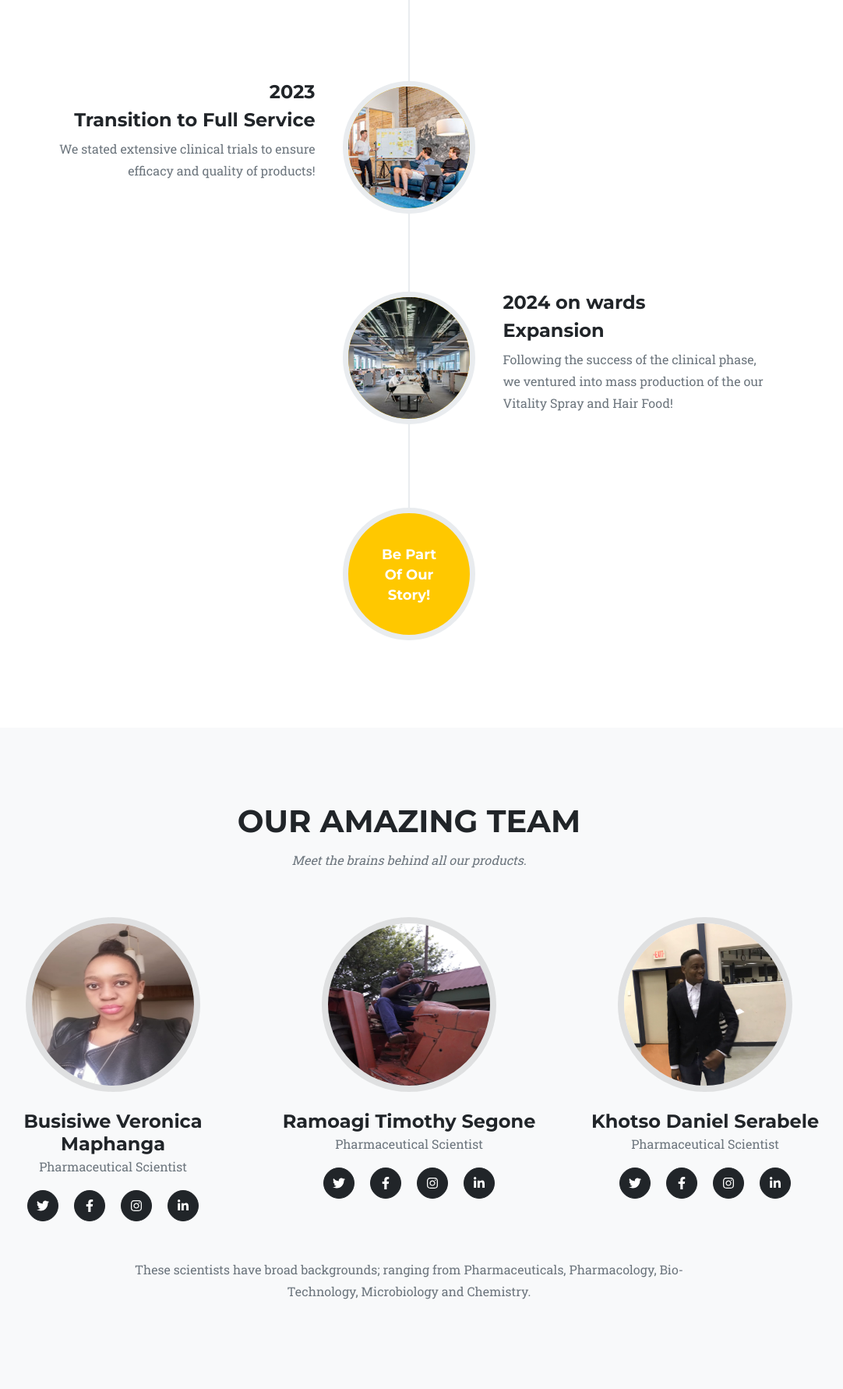
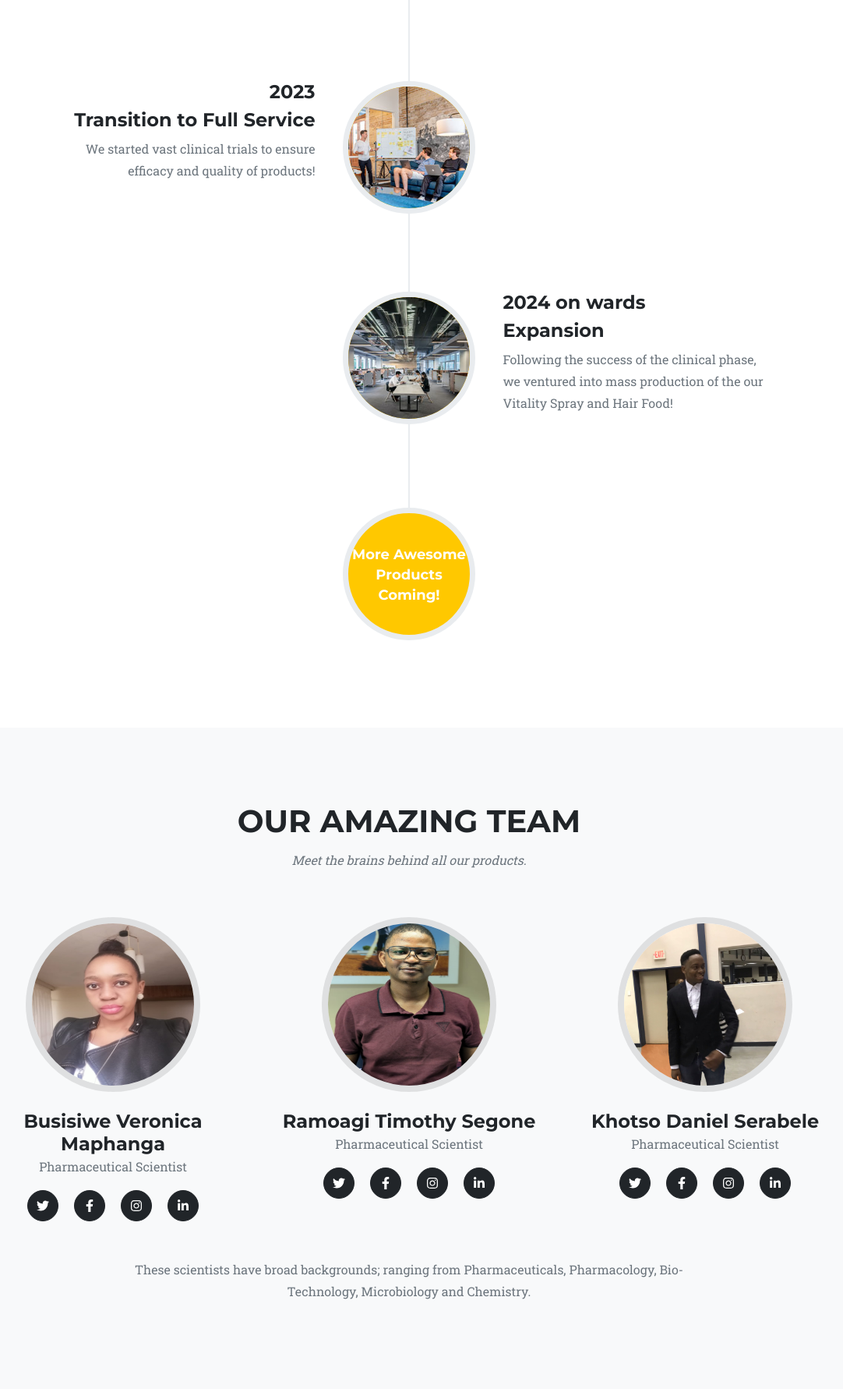
Before and after one commit to Kizzo-glitch/greenmarvel_store, a Django app: page / in a window 1280 px wide. Shown: the part 2995-4776 px from the top of the page at 78% size, without its empty margins (115-1197 px from the left). Run offline with Django 5.2, Linux system fonts and the light colour scheme; some libraries are stand-ins or nearby versions.

Commit message:
add final touches

```diff
--- a/greenmarv/forms.py
+++ b/greenmarv/forms.py
@@ -76,7 +76,7 @@ class UpdateUserForm(UserChangeForm):
 
 class UserInfoForm(forms.ModelForm):
 	phone = forms.CharField(label="", widget=forms.TextInput(attrs={'class':'form-control', 'placeholder':'Phone'}), required=False)
-	address1 = forms.CharField(label="", widget=forms.TextInput(attrs={'class':'form-control', 'placeholder':'Address 1'}), required=False)
+	address1 = forms.CharField(label="", widget=forms.TextInput(attrs={'class':'form-control', 'placeholder':'Street Name'}), required=False)
 	apartment = forms.CharField(label="", widget=forms.TextInput(attrs={'class':'form-control', 'placeholder':'Apartment'}), required=False)
 	city = forms.CharField(label="", widget=forms.TextInput(attrs={'class':'form-control', 'placeholder':'City'}), required=False)
 	province = forms.CharField(label="", widget=forms.TextInput(attrs={'class':'form-control', 'placeholder':'Province'}), required=False)
--- a/greenmarv/templates/landing.html
+++ b/greenmarv/templates/landing.html
@@ -274,7 +274,7 @@
                                 <h4>2023</h4>
                                 <h4 class="subheading">Transition to Full Service</h4>
                             </div>
-                            <div class="timeline-body"><p class="text-muted">We stated extensive clinical trials to ensure efficacy and quality of products!</p></div>
+                            <div class="timeline-body"><p class="text-muted">We started vast clinical trials to ensure efficacy and quality of products!</p></div>
                         </div>
                     </li>
                     <li class="timeline-inverted">
@@ -290,11 +290,11 @@
                     <li class="timeline-inverted">
                         <div class="timeline-image">
                             <h4>
-                                Be Part
+                                More Awesome
                                 <br />
-                                Of Our
+                                Products
                                 <br />
-                                Story!
+                                Coming!
                             </h4>
                         </div>
                     </li>
@@ -322,7 +322,7 @@
                     </div>
                     <div class="col-lg-4">
                         <div class="team-member">
-                            <img class="mx-auto rounded-circle" src="{% static 'landing/assets/tim.jpeg' %}" alt="..." />
+                            <img class="mx-auto rounded-circle" src="{% static 'landing/assets/tim3.jpeg' %}" alt="..." />
                             <h4>Ramoagi Timothy Segone</h4>
                             <p class="text-muted">Pharmaceutical Scientist</p>
                             <a class="btn btn-dark btn-social mx-2" href="#!"><i class="fab fa-twitter"></i></a>
--- a/greenmarv/views.py
+++ b/greenmarv/views.py
@@ -134,9 +134,15 @@ def login_user(request):
 			login(request, user)
 
 			# Do some shopping cart stuff
-			current_user = Profile.objects.get(user__id=request.user.id)
+			#current_user = Profile.objects.get(user__id=request.user.id)
+
+
+			# Ensure the Profile exists for the user
+			profile, created = Profile.objects.get_or_create(user=user)
+
+
 			# Get their saved cart from database
-			saved_cart = current_user.old_cart
+			saved_cart = profile.old_cart
 			# Convert database string to python dictionary
 			if saved_cart:
 				# Convert to dictionary using JSON
--- a/payment/templates/payment/not_shipped_dash.html
+++ b/payment/templates/payment/not_shipped_dash.html
@@ -60,6 +60,7 @@
                             <tr>
                               <th scope="col">Order</th>
                               <th scope="col">Price</th>
+                              <th scope="col">Customer Name</th>
                               <th scope="col">Customer Email</th>
                               <th scope="col">Date Ordered</th>
                               <th scope="col">Shipped</th>
@@ -71,6 +72,7 @@
                               <td><a href="{% url 'orders' item.id %}">{{ item.id }}</a></td>
                               <td>R{{ item.amount_paid }}</td>
                               <td>{{ item.email }}</td>
+                              <td>{{ item.full_name }}</td>
                               <td>{{ item.date_ordered }}</td>
                               <td>
                                <form method="POST">
--- a/payment/templates/payment/payment_success.html
+++ b/payment/templates/payment/payment_success.html
@@ -95,7 +95,6 @@
     <br/><br>
     <br/><br>
 
-
         <!-- Footer-->
         <footer class="py-5 bg-dark">
             <div class="container"><p class="m-0 text-center text-white">Copyright &copy; Green Marvel 2024</p></div>
--- a/payment/templates/payment/shipped_dash.html
+++ b/payment/templates/payment/shipped_dash.html
@@ -59,6 +59,7 @@
                         <tr>
                           <th scope="col">Order</th>
                           <th scope="col">Price</th>
+                          <th scope="col">Customer name</th>
                           <th scope="col">Customer Email</th>
                           <th scope="col">Date Shipped</th>
                           <th scope="col">Shipped</th>
@@ -69,6 +70,7 @@
                         <tr>
                           <td><a href="{% url 'orders' item.id %}">{{ item.id }}</a></td>
                           <td>R{{ item.amount_paid }}</td>
+                          <td>{{ item.full_name }}</td>
                           <td>{{ item.email }}</td>
                           <td>{{ item.date_shipped }}</td>
                           <td>
--- a/payment/urls.py
+++ b/payment/urls.py
@@ -11,7 +11,7 @@ urlpatterns = [
     path('orders/<int:pk>', views.orders, name='orders'),
 
     #path('initiate_payment/<int:pk>', views.initiate_payment, name='initiate_payment'),
-    path('payment_success/<int:pk>/', views.payment_success, name='payment_success'),
+    path('payment_success/<int:payment_id>/', views.payment_success, name='payment_success'),
     path('payment_cancel/', views.payment_cancel, name='payment_cancel'),
     path('payment_notify/', views.payment_notify, name='payment_notify'),
 
```
Also changed, not shown: payment/models.py (+6 -1 lines), payment/views.py (+27 -19 lines), db.sqlite3, static/landing/assets/tim3.jpeg (added).
